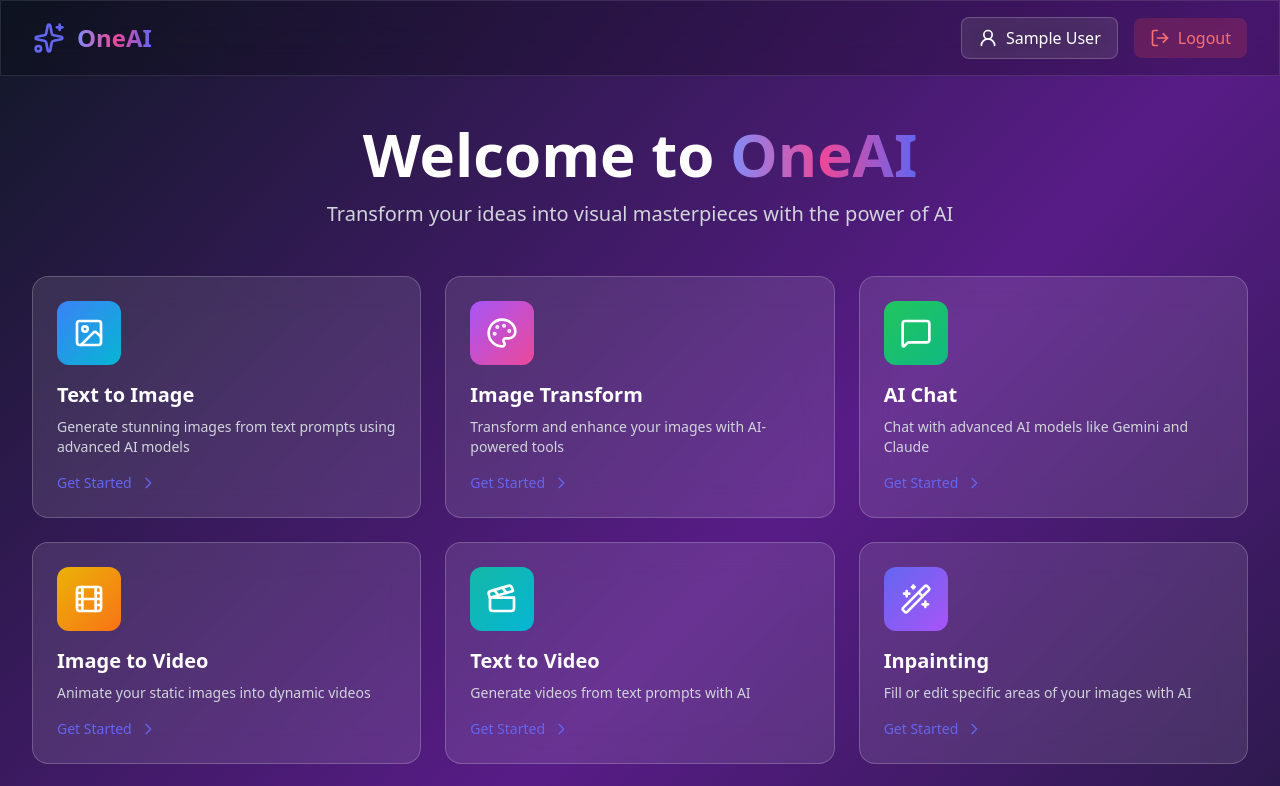
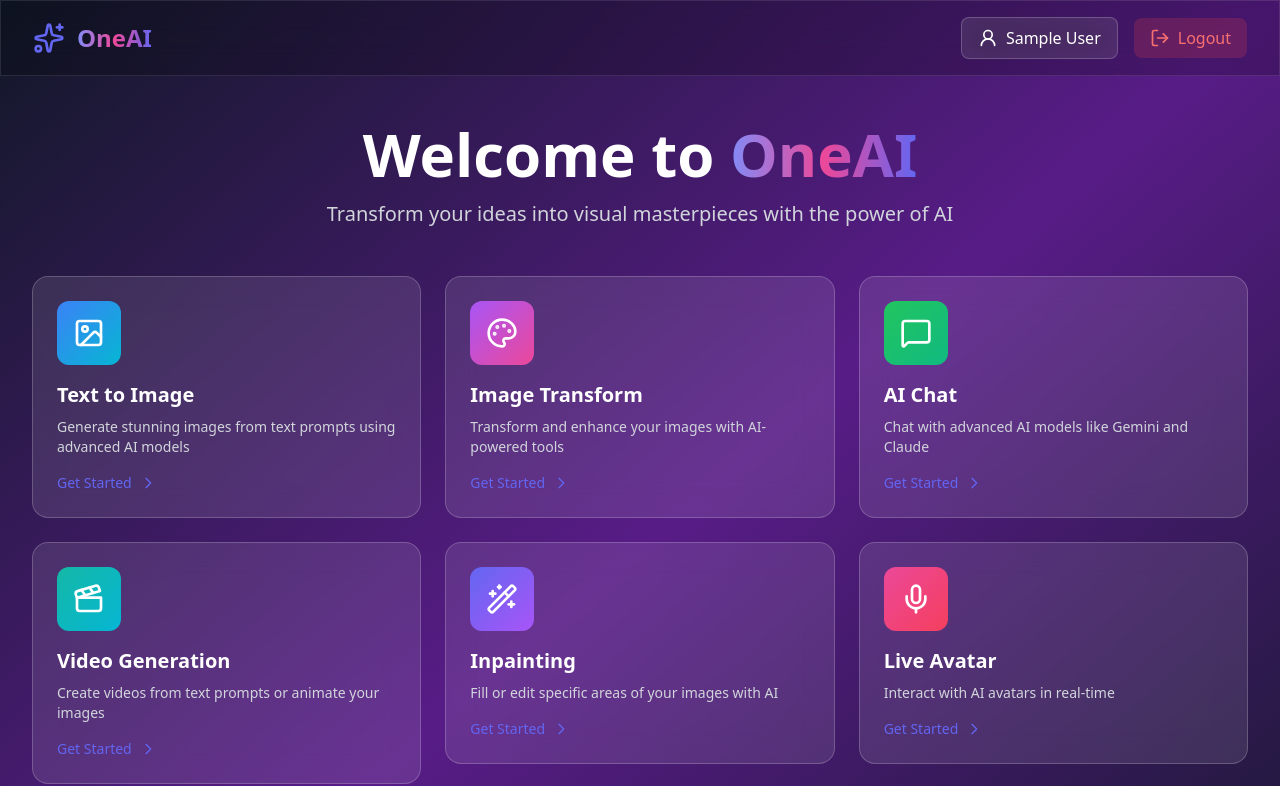
Before and after one commit to Android-by-Kotlin/OneAI-2.0-AndWeb, a React (Vite) app: page /home in a window 1280 px wide. Shown: the top 786 px of the page. Built offline with nearby package versions, Linux system fonts and the light colour scheme; no server answers; sample sign-in values are in the browser's storage.

Commit message:
Rename Text to Video card to Video Generation and remove Image to Video card

```diff
--- a/src/pages/HomePage.tsx
+++ b/src/pages/HomePage.tsx
@@ -9,7 +9,6 @@ import {
   User2,
   LogOut,
   Sparkles,
-  Film,
   Mic,
   Clapperboard,
 } from 'lucide-react';
@@ -49,15 +48,8 @@ const HomePage = () => {
       route: '/chatbot',
     },
     {
-      title: 'Image to Video',
-      description: 'Animate your static images into dynamic videos',
-      icon: <Film className="w-8 h-8" />,
-      gradient: 'from-yellow-500 to-orange-500',
-      route: '/image-to-video',
-    },
-    {
-      title: 'Text to Video',
-      description: 'Generate videos from text prompts with AI',
+      title: 'Video Generation',
+      description: 'Create videos from text prompts or animate your images',
       icon: <Clapperboard className="w-8 h-8" />,
       gradient: 'from-teal-500 to-cyan-500',
       route: '/text-to-video',
```
